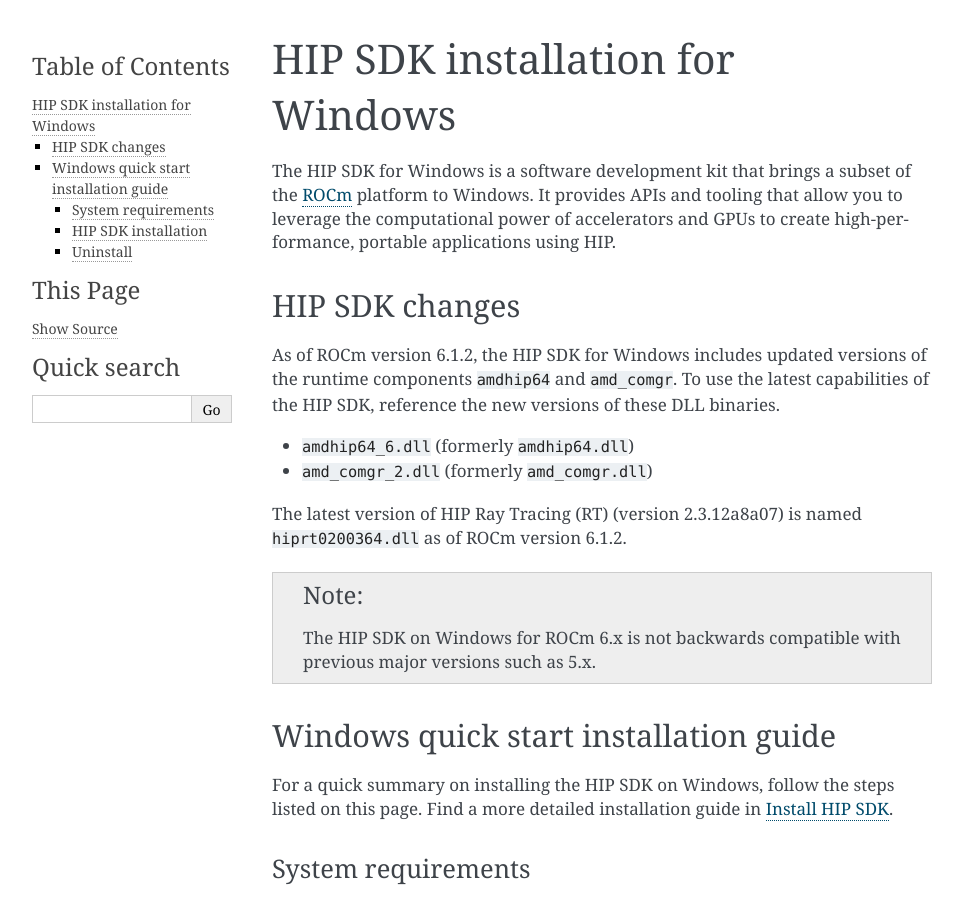
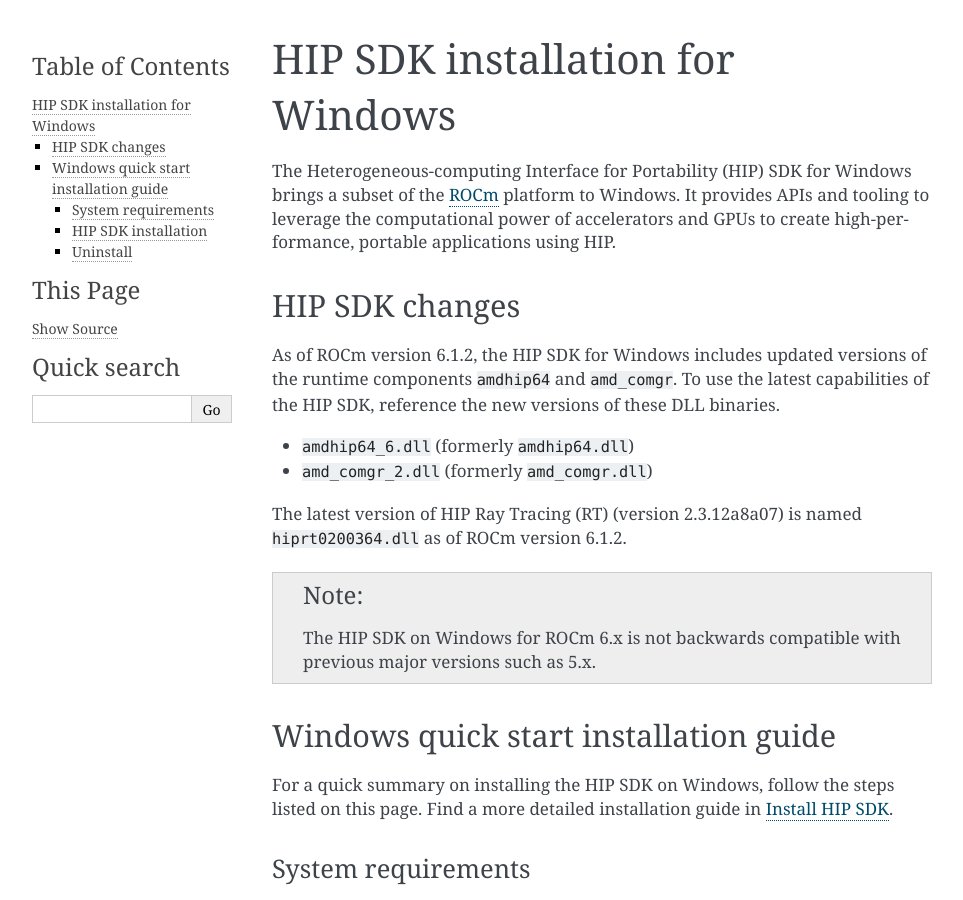
Before and after one commit to ROCm/rocm-install-on-windows, a Sphinx documentation site: the page built from docs/index.rst, in a window 1280 px wide and 900 px high. Shown: the whole window, without its empty margins (148-1111 px from the left). Built offline with Sphinx 7.4.7, drawn with Linux system fonts in a browser that asks for light colours.

Commit message:
Apply suggestions from code review
Co-authored-by: Leo Paoletti <164940351+lpaoletti@users.noreply.github.com>

```diff
--- a/docs/index.rst
+++ b/docs/index.rst
@@ -6,9 +6,9 @@
 HIP SDK installation for Windows
 ********************************
 
-The HIP SDK for Windows is a software development kit that brings a subset of the
+The Heterogeneous-computing Interface for Portability (HIP) SDK for Windows brings a subset of the
 :doc:`ROCm <reference/component-support>` platform to Windows. It provides APIs
-and tooling that allow you to leverage the computational power of accelerators
+and tooling to leverage the computational power of accelerators
 and GPUs to create high-performance, portable applications using
 :doc:`HIP <hip:index>`.
 
```
